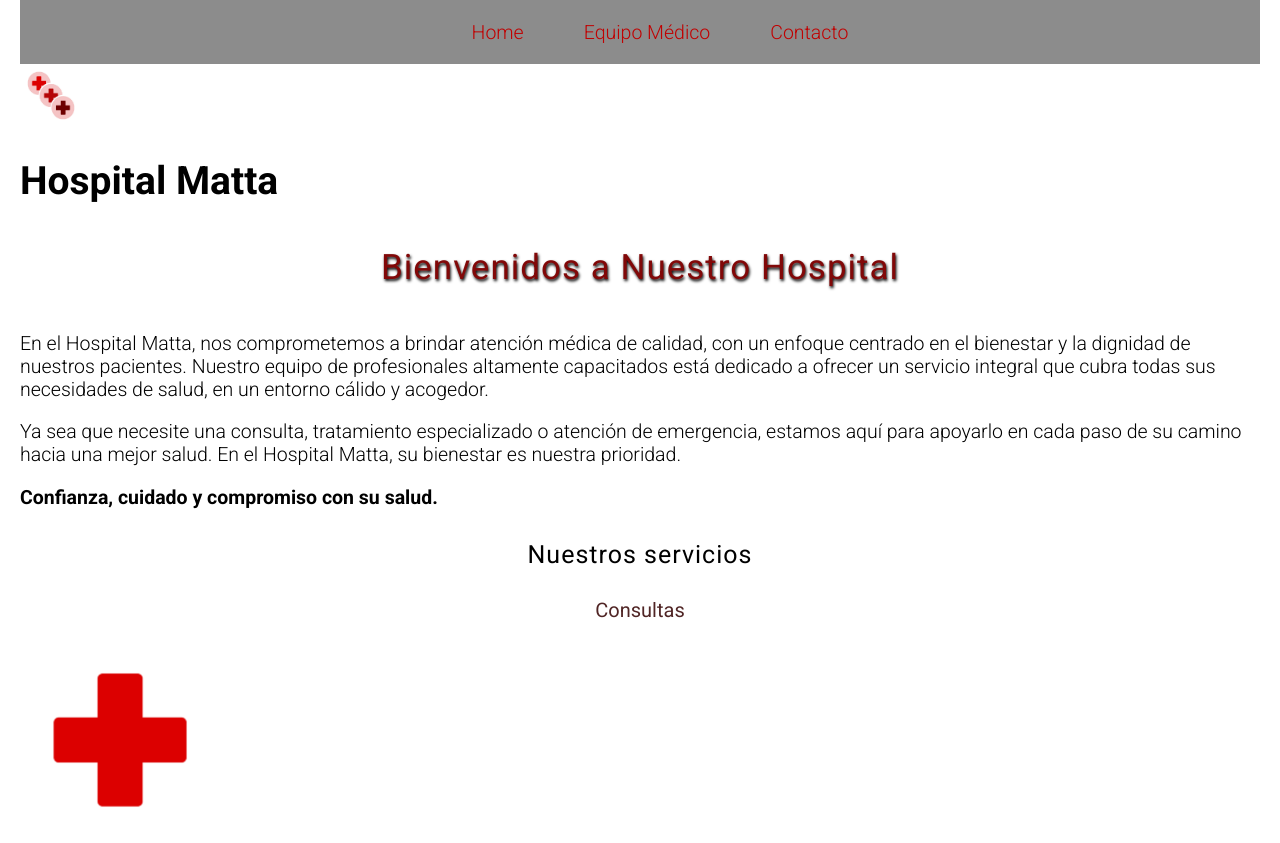
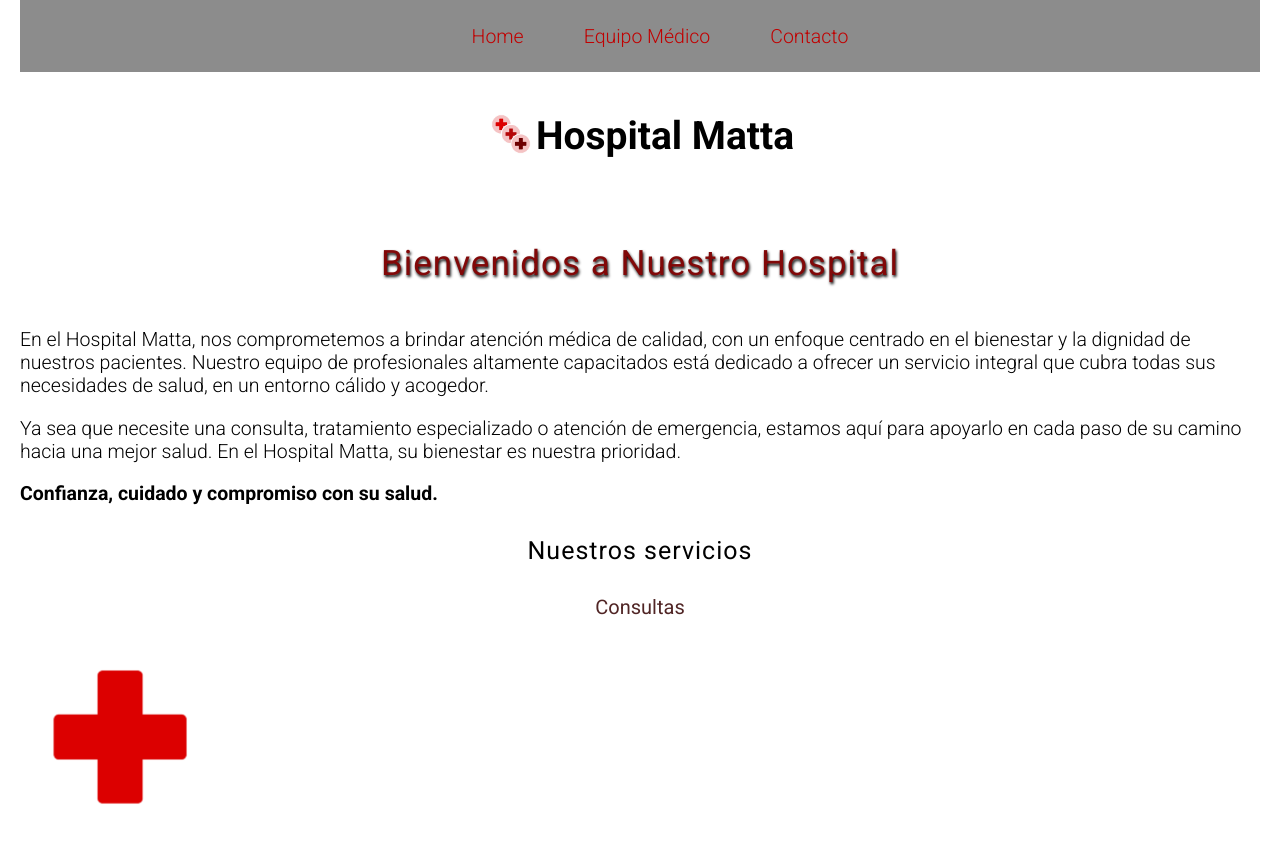
Before and after one commit to anemonadja/0.-ENTREGAS, a plain HTML site: page M2AE2/pags/index.html in a window 1280 px wide. Shown: the top 843 px of the page. Drawn offline with Linux system fonts and the light colour scheme.

Commit message:
mas cambios

```diff
--- a/M2AE2/assets/css/styles.css
+++ b/M2AE2/assets/css/styles.css
@@ -32,8 +32,8 @@ body {
     background-color: rgb(140, 140, 140);
     text-align: center;
     color: white;
-    padding-right: 10%;
-    padding: 1px;
+    padding-top: 5px;
+padding-bottom: 5px;
     }
 
 .navbar-list {
@@ -46,6 +46,30 @@ body {
 .navbar-list a {
     color: white;
     text-decoration: none;
+}
+
+.navbar-list a:hover {
+    text-decoration: underline;
+}
+
+.navbar-list a:link {
+    color: rgb(193, 1, 1);
+}
+.navbar-list a:visited {
+    color: rgb(8, 14, 128);
+}
+.navbar-list a:hover {
+    color: rgb(242, 255, 0);
+}
+.navbar-list a:active {
+    color: rgb(193, 1, 1);
+}
+
+.section-header {
+    display: flex;
+    align-items: center;
+    justify-content: center;
+    padding: 1rem
 }
 
 @media (min-width: 70em) {
--- a/M2AE2/pags/index.html
+++ b/M2AE2/pags/index.html
@@ -34,12 +34,18 @@
             </ul>
         </nav>
         <main>
-            <header>
-                <img style="width:5%; aspect-ratio:212/214;"
-                src="/M2AE2/assets/img/hospital-icon.jpg"
-                alt="Un ícono de un edificio en silueta negra, con una cruz blanca al centro en un círculo rojo y todo esto dentro de un círculo blanco con borde rojo.">
-                <h1>Hospital Matta</h1>
-            </header>
+            <header id="inicio" class="section-header">
+                <div class="header-image">
+                    <img
+                    width="50px"
+                    src="/M2AE2/assets/img/hospital-icon.jpg"
+                    alt="Un ícono de 3 cruces rojas."
+                    class="responsive-ing">
+                </div>
+                <div class="header-content">
+                    <h1>Hospital Matta</h1>
+                </div>
+                </header>
 <!--Botón reservar cita
     <a href="https://agenda.bupa.cl/integramedica/mis-reservas/mis-reservas-datos?_gl=1*1twupeq*_ga*OTU4ODI5NTA3LjE3MTc1Mjk4NDg.*_ga_RLCGHQDD0D*MTcyOTU0NDAxNS4zLjAuMTcyOTU0NDAxNS4wLjAuMA.."
     target="_blank"
```
